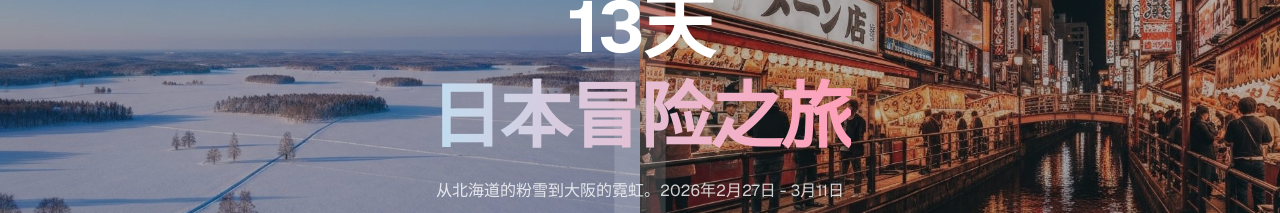
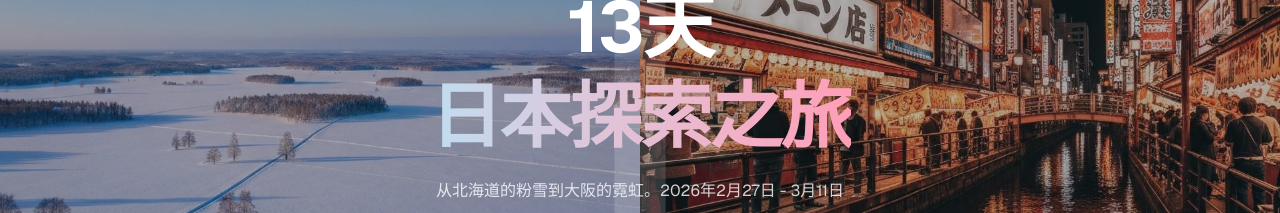
Before and after one commit to AWONGWY10/japan-trip-app, a Next.js app: page / in a window 1280 px wide. Shown: the part 238-451 px from the top of the page. Built offline with nearby package versions, Linux system fonts and the light colour scheme; no server answers.

Commit message:
Change title and footer

```diff
--- a/components/hero-section.tsx
+++ b/components/hero-section.tsx
@@ -72,7 +72,7 @@ export function HeroSection({ lang }: { lang: Lang }) {
               13天
               <br />
               <span className="bg-clip-text text-transparent bg-gradient-to-r from-[#c0ddf0] to-[#ff9eb8]">
-                日本冒险之旅
+                日本探索之旅
               </span>
             </>
           )}
--- a/components/trip-footer.tsx
+++ b/components/trip-footer.tsx
@@ -14,7 +14,7 @@ export function TripFooter({ lang }: { lang: Lang }) {
         <p className="text-sm font-medium text-kansai-text leading-relaxed">
           {lang === "en"
             ? "Made with love for an unforgettable Japan adventure. See you next time!"
-            : "为一段难忘的日本冒险之旅精心制作。下次再见！"}
+            : "为一段难忘的日本探索之旅精心制作。下次再见！"}
         </p>
         <p className="text-xs text-kansai-text-muted mt-3 font-mono">
           {lang === "en"
```
